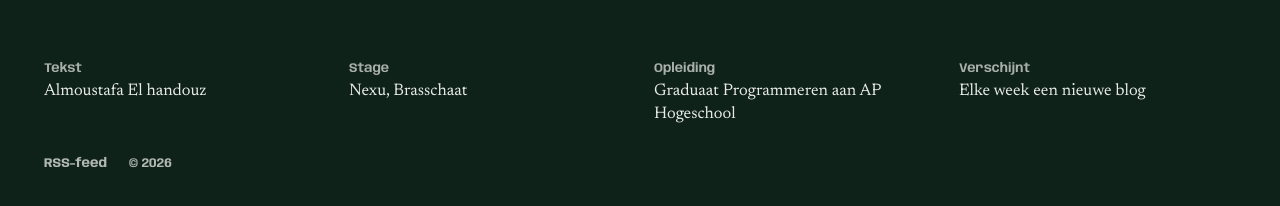
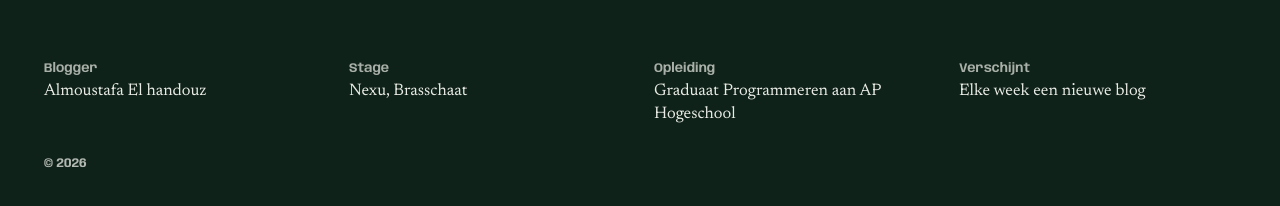
Before and after one commit to Almoustafa12/stage-blogs, a Next.js app: page / in a window 1280 px wide. Shown: the part 1822-2028 px from the top of the page. Built offline with nearby package versions, Linux system fonts and the light colour scheme.

Commit message:
Footer aangepast

```diff
--- a/app/components/magazine.tsx
+++ b/app/components/magazine.tsx
@@ -76,7 +76,7 @@ export function Colofon() {
       </p>
       <dl className="colo-list">
         <div>
-          <dt>Tekst</dt>
+          <dt>Blogger</dt>
           <dd>{SITE.author}</dd>
         </div>
         <div>
@@ -95,7 +95,6 @@ export function Colofon() {
         </div>
       </dl>
       <p className="colo-small">
-        <a href="/rss">RSS-feed</a>
         <span>© {YEAR}</span>
       </p>
     </footer>
```
